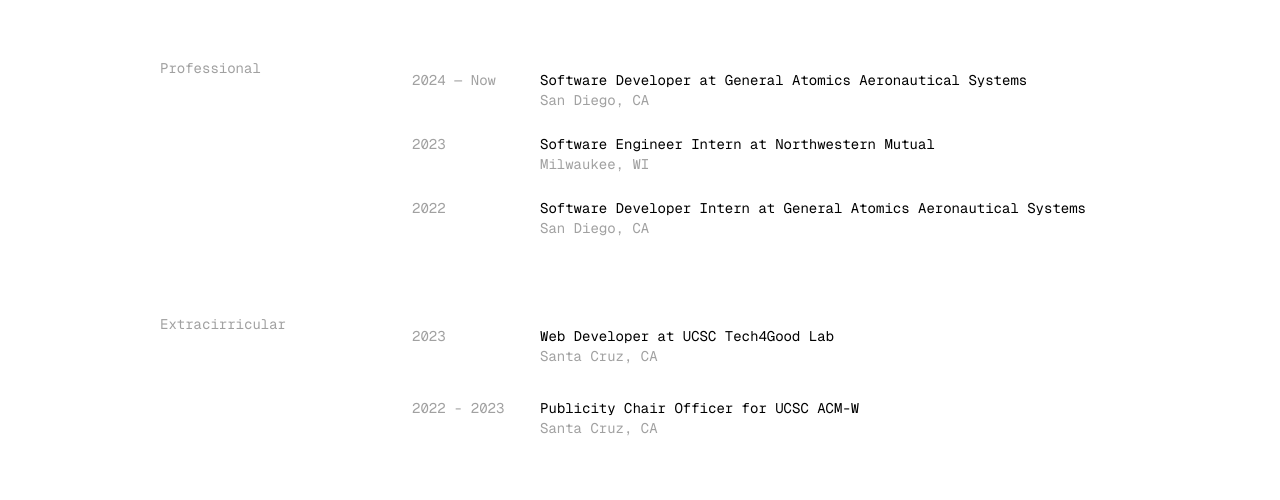
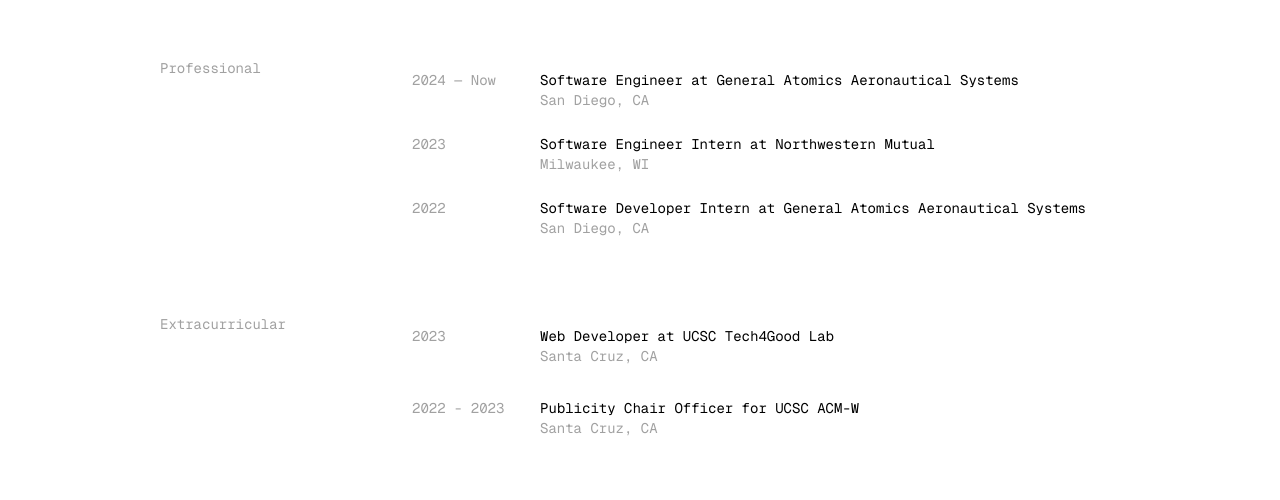
Before and after one commit to neeharavula/portfolio, a Next.js app: page /resume in a window 1280 px wide. Shown: the part 226-726 px from the top of the page. Built offline with nearby package versions, Linux system fonts and the light colour scheme.

Commit message:
fixed typos and about summary

```diff
--- a/app/about/page.tsx
+++ b/app/about/page.tsx
@@ -59,7 +59,7 @@
         <p className="indent-8">
           Hi! I&apos;m Neeha. I grew up in San Diego, California and studied
           Computer Science at UC Santa Cruz in northern California. Currently, I
-          develop simulation and flight control software solutions in the
+          develop flight control and mission systems simulation software in the
           aerospace/defense sector.
         </p>
         <p className="indent-8">
--- a/app/resume/page.tsx
+++ b/app/resume/page.tsx
@@ -164,7 +164,7 @@
         })}
 
         {/* Contact Section */}
-        <Section title="Contact">
+        <Section title="Connect">
           <div className="flex flex-col items-center px-3 py-3 md:flex-row md:items-start md:justify-start">
             <div className="flex gap-8 items-center justify-center">
               {/* Email */}
--- a/data/resume-data.ts
+++ b/data/resume-data.ts
@@ -7,7 +7,7 @@
     entries: [
       {
         date: "2024 — Now",
-        role: "Software Developer at General Atomics Aeronautical Systems",
+        role: "Software Engineer at General Atomics Aeronautical Systems",
         location: "San Diego, CA",
         link: "https://www.ga-asi.com/",
       },
@@ -26,8 +26,8 @@
     ],
   },
   {
-    /* Extracirricular */
-    title: "Extracirricular",
+    /* Extracurricular */
+    title: "Extracurricular",
     entries: [
       {
         date: "2023",
```
